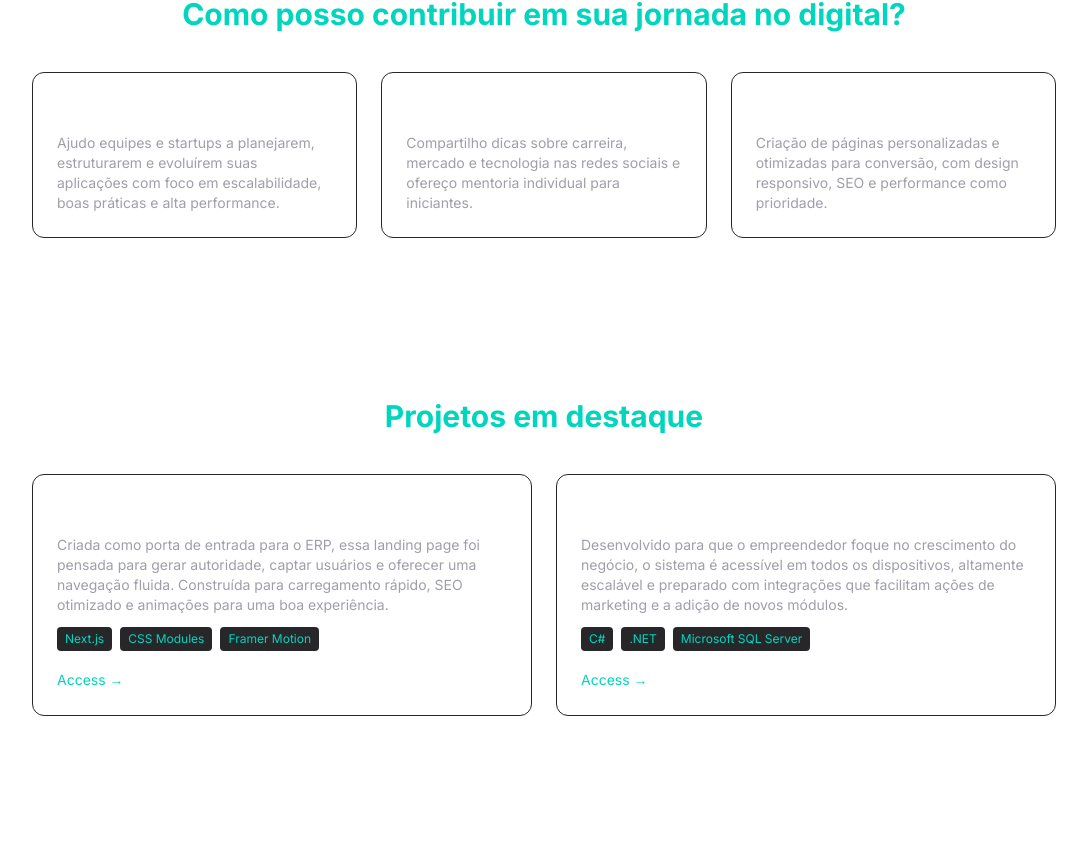
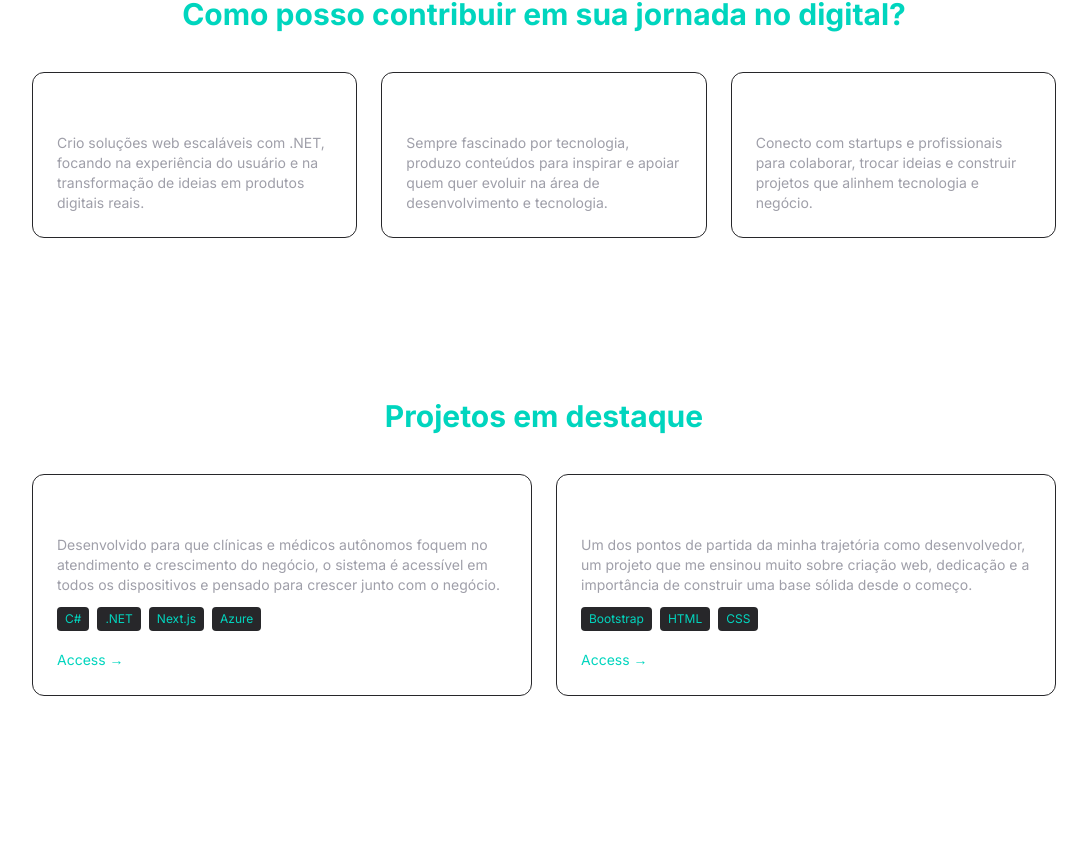
Before and after one commit to eduardomacielp/eduardo-portfolio, a Next.js app: page / in a window 1280 px wide. Shown: the part 1500-2360 px from the top of the page, without its empty margins (96-1183 px from the left). Built offline with nearby package versions, Linux system fonts and the light colour scheme.

Commit message:
feat: update portfolio content with new services and projects

```diff
--- a/src/app/page.tsx
+++ b/src/app/page.tsx
@@ -29,36 +29,36 @@ const texts = {
     ],
     techStackLabel: 'Stack:',
 
-    servicesTitle: 'How can I contribute to your digital journey?',
+    servicesTitle: 'How can I contribute to your digital journey',
     services: [
       {
-        title: "Technical Consulting (.NET)",
-        desc: "I help teams and startups plan, structure, and evolve their applications with a focus on scalability, clean architecture, and high performance.",
+        title: "Product Development",
+        desc: "I build scalable web solutions with .NET, focusing on user experience and turning ideas into real digital products.",
       },
       {
         title: "Content Creation",
-        desc: "I share insights about tech careers, the dev market, and programming on social media, and offer 1:1 mentorship for those just getting started.",
+        desc: "Passionate about technology, I create content to inspire and support those looking to grow in development and tech.",
       },
       {
-        title: "Landing Pages",
-        desc: "Custom-built, high-converting pages with responsive design, SEO optimization, and a focus on speed and performance.",
+        title: "Partnerships & Networking",
+        desc: "I connect with startups and professionals to collaborate, exchange ideas, and build projects that align technology and business.",
       }
     ],
 
     projectsTitle: 'Featured projects',
     projects: [
       {
-        title: 'SaaS Landing Page',
-        desc: 'Created as the main entry point for an ERP, this landing page was designed to build authority, capture users, and offer a fluid navigation. It features fast loading, optimized SEO, and smooth animations for a great experience.',
-        tech: ['Next.js', 'CSS Modules', 'Framer Motion'],
-        link: 'https://www.nanosoft.com.br',
+        title: 'Lisse Med – Medical Management Software',
+        desc: 'Built so clinics and independent doctors can focus on patient care and business growth. The system is accessible on all devices and designed to grow alongside the business.',
+        tech: ['C#', '.NET', 'Next.js', 'Azure'],
+        link: 'https://www.lissemed.com.br'
       },
       {
-        title: 'Web ERP – Intelligent Management',
-        desc: 'Developed so entrepreneurs can focus on business growth, the system is accessible across all devices, highly scalable, and prepared with integrations that facilitate marketing actions and the addition of new modules.',
-        tech: ['C#', '.NET', 'Microsoft SQL Server'],
-        link: 'https://nanosoftware.azurewebsites.net/login',
-      },
+        title: 'My First Website',
+        desc: 'One of the starting points of my journey as a developer, a project that taught me a lot about web development, dedication, and the importance of building a solid foundation from the very beginning.',
+        tech: ['Bootstrap', 'HTML', 'CSS'],
+        link: 'https://www.nanosoft.com.br'
+      }
     ],
 
     contactTitle: `Let’s Build Something Great!`,
@@ -90,33 +90,33 @@ const texts = {
     servicesTitle: 'Como posso contribuir em sua jornada no digital?',
     services: [
       {
-        title: "Consultoria Técnica (.NET)",
-        desc: "Ajudo equipes e startups a planejarem, estruturarem e evoluírem suas aplicações com foco em escalabilidade, boas práticas e alta performance.",
+        title: "Construção de Produtos",
+        desc: "Crio soluções web escaláveis com .NET, focando na experiência do usuário e na transformação de ideias em produtos digitais reais.",
       },
       {
         title: "Criação de Conteúdo",
-        desc: "Compartilho dicas sobre carreira, mercado e tecnologia nas redes sociais e ofereço mentoria individual para iniciantes.",
+        desc: "Sempre fascinado por tecnologia, produzo conteúdos para inspirar e apoiar quem quer evoluir na área de desenvolvimento e tecnologia.",
       },
       {
-        title: "Landing Pages",
-        desc: "Criação de páginas personalizadas e otimizadas para conversão, com design responsivo, SEO e performance como prioridade.",
+        title: "Parcerias & Networking",
+        desc: "Conecto com startups e profissionais para colaborar, trocar ideias e construir projetos que alinhem tecnologia e negócio.",
       }
     ],
 
     projectsTitle: 'Projetos em destaque',
     projects: [
       {
-        title: 'Landing Page SaaS',
-        desc: 'Criada como porta de entrada para o ERP, essa landing page foi pensada para gerar autoridade, captar usuários e oferecer uma navegação fluida. Construída para carregamento rápido, SEO otimizado e animações para uma boa experiência.',
-        tech: ['Next.js', 'CSS Modules', 'Framer Motion'],
-        link: 'https://www.nanosoft.com.br',
+        title: 'Lisse Med – Software de gestão médica',
+        desc: 'Desenvolvido para que clínicas e médicos autônomos foquem no atendimento e crescimento do negócio, o sistema é acessível em todos os dispositivos e pensado para crescer junto com o negócio.',
+        tech: ['C#', '.NET', 'Next.js', 'Azure'],
+        link: 'https://www.lissemed.com.br'
       },
       {
-        title: 'ERP Web – Gestão Inteligente',
-        desc: 'Desenvolvido para que o empreendedor foque no crescimento do negócio, o sistema é acessível em todos os dispositivos, altamente escalável e preparado com integrações que facilitam ações de marketing e a adição de novos módulos.',
-        tech: ['C#', '.NET', 'Microsoft SQL Server'],
-        link: 'https://nanosoftware.azurewebsites.net/login',
-      },
+        title: 'Meu Primeiro Site',
+        desc: 'Um dos pontos de partida da minha trajetória como desenvolvedor, um projeto que me ensinou muito sobre criação web, dedicação e a importância de construir uma base sólida desde o começo.',
+        tech: ['Bootstrap', 'HTML', 'CSS'],
+        link: 'https://www.nanosoft.com.br'
+      }
     ],
 
     contactTitle: `Vamos construir algo incrível!`,
```
